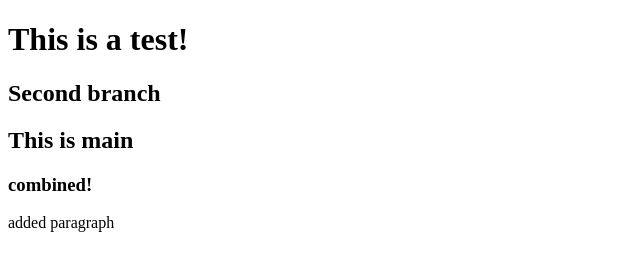
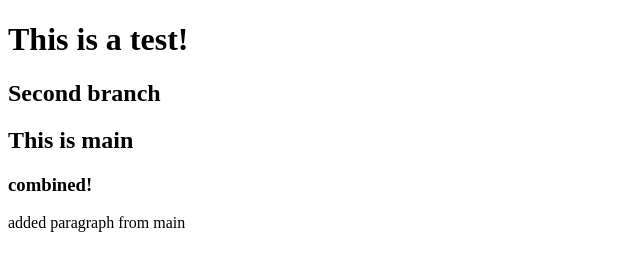
Before and after one commit to ohhedge/background-generator, a plain HTML site: page index.html in a window 1280 px wide. Shown: the full height of the page, 0-640 px from the left. Drawn offline with Linux system fonts and the light colour scheme.

```diff
--- a/index.html
+++ b/index.html
@@ -11,7 +11,7 @@
     <h2>Second branch</h2>
     <h2>This is main</h2>
     <h3>combined!</h3>
-    <p>added paragraph</p>
+    <p>added paragraph from main</p>
 
 </body>
 </html>
```
